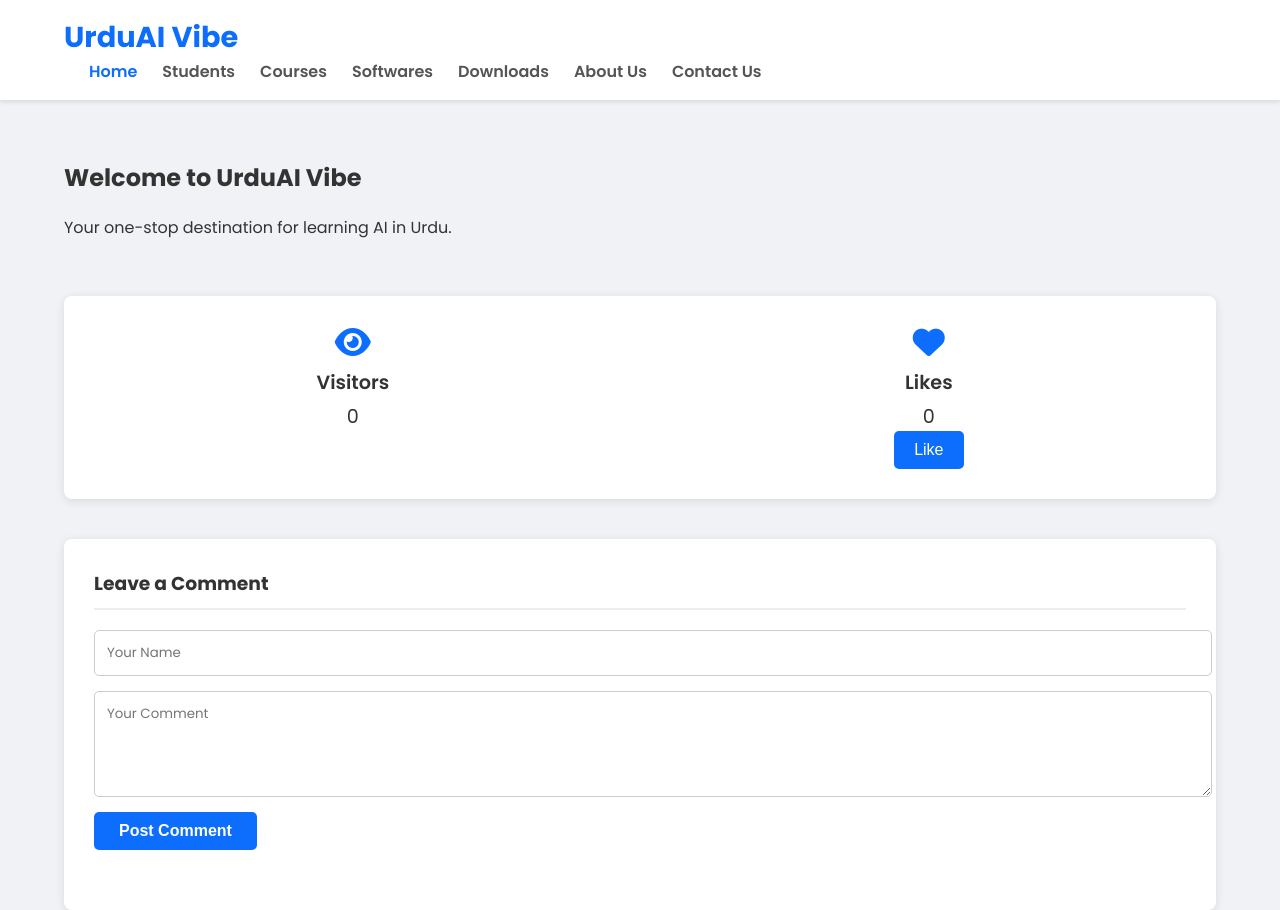
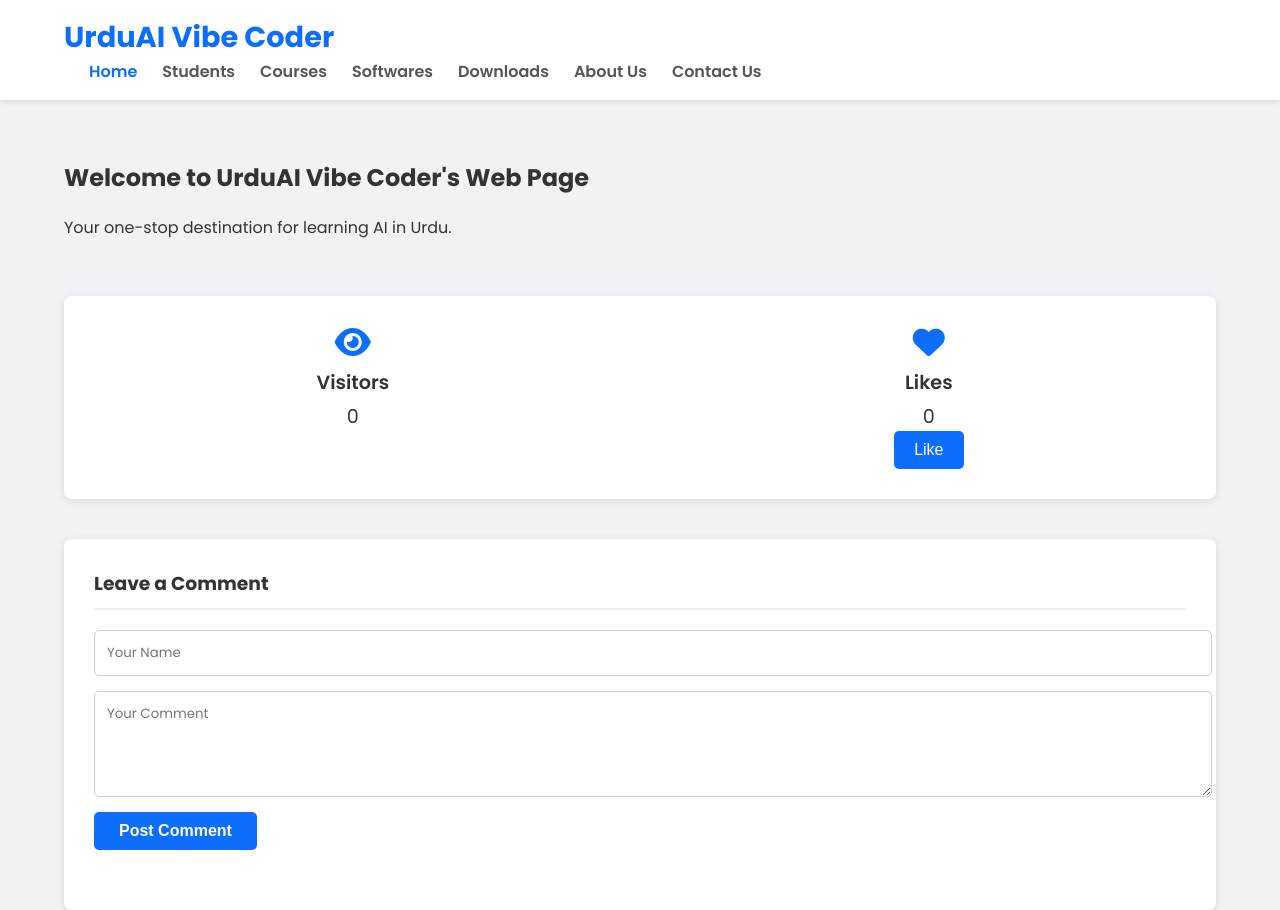
Before and after one commit to tayyabeAI/pakedulearnproj, a plain HTML site: page public/index.html in a window 1280 px wide. Drawn offline with Linux system fonts and the light colour scheme; some packages are replaced by stand-ins of ours; no server answers.

Commit message:
Updated logo and welcome message on main page

```diff
--- a/public/index.html
+++ b/public/index.html
@@ -12,7 +12,7 @@
     <header>
         <nav class="navbar">
             <div class="container">
-                <a href="index.html" class="logo">UrduAI Vibe</a>
+                <a href="index.html" class="logo">UrduAI Vibe Coder</a>
                 <ul class="nav-links">
                     <li><a href="index.html" class="active">Home</a></li>
                     <li><a href="students.html">Students</a></li>
@@ -27,7 +27,7 @@
     </header>
     <main class="container">
         <section class="main-content">
-            <h1>Welcome to UrduAI Vibe</h1>
+            <h1>Welcome to UrduAI Vibe Coder's Web Page</h1>
             <p>Your one-stop destination for learning AI in Urdu.</p>
         </section>
 
```
Also changed, not shown: public/about.html (+1 -1 lines), public/contact.html (+1 -1 lines), public/downloads.html (+1 -1 lines), 1 other file.
